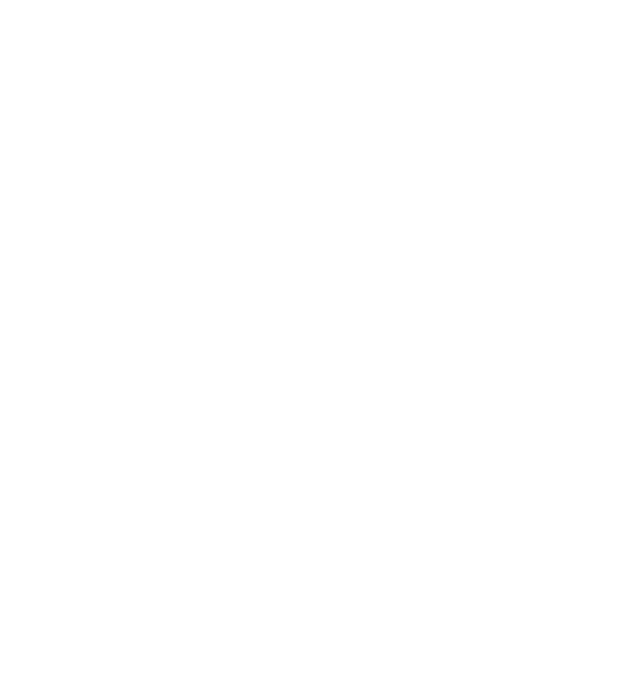
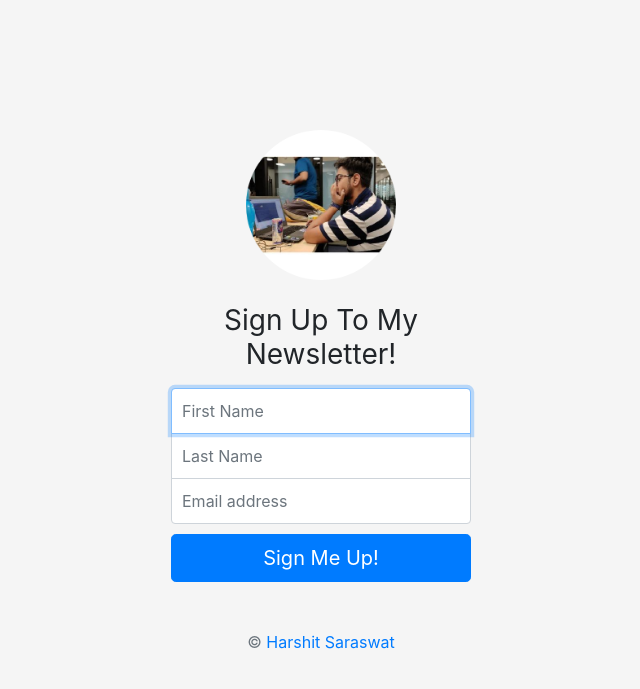
Before and after one commit to harshit-saraswat/Newsletter-Signup, a website: page index.html in a window 1280 px wide. Shown: the whole page, without its empty margins (319-959 px from the left). Drawn offline with nearby package versions, Linux system fonts and the light colour scheme.

Commit message:
UI and Form Data collection done

```diff
--- a/index.html
+++ b/index.html
@@ -1,11 +1,35 @@
-<!DOCTYPE html>
+<!doctype html>
 <html lang="en">
+
 <head>
-    <meta charset="UTF-8">
-    <meta name="viewport" content="width=device-width, initial-scale=1.0">
+    <meta charset="utf-8">
+    <meta name="viewport" content="width=device-width, initial-scale=1, shrink-to-fit=no">
     <title>Newsletter-Signup</title>
+    <link rel="stylesheet" href="https://stackpath.bootstrapcdn.com/bootstrap/4.5.0/css/bootstrap.min.css"
+        integrity="sha384-9aIt2nRpC12Uk9gS9baDl411NQApFmC26EwAOH8WgZl5MYYxFfc+NcPb1dKGj7Sk" crossorigin="anonymous">
+
+    <script src="https://code.jquery.com/jquery-3.5.1.slim.min.js"
+        integrity="sha384-DfXdz2htPH0lsSSs5nCTpuj/zy4C+OGpamoFVy38MVBnE+IbbVYUew+OrCXaRkfj"
+        crossorigin="anonymous"></script>
+    <script src="https://cdn.jsdelivr.net/npm/popper.js@1.16.0/dist/umd/popper.min.js"
+        integrity="sha384-Q6E9RHvbIyZFJoft+2mJbHaEWldlvI9IOYy5n3zV9zzTtmI3UksdQRVvoxMfooAo"
+        crossorigin="anonymous"></script>
+    <script src="https://stackpath.bootstrapcdn.com/bootstrap/4.5.0/js/bootstrap.min.js"
+        integrity="sha384-OgVRvuATP1z7JjHLkuOU7Xw704+h835Lr+6QL9UvYjZE3Ipu6Tp75j7Bh/kR0JKI"
+        crossorigin="anonymous"></script>
+
+    <link href="css/styles.css" rel="stylesheet">
 </head>
-<body>
 
+<body class="text-center">
+    <form action="/" method="POST" class="form-signin">
+        <img class="mb-4" src="images/harshit.png" alt="harshit-img" width="150" height="150">
+        <h1 class="h3 mb-3 font-weight-normal">Sign Up To My Newsletter!</h1>
+        <input type="text" name="fname" class="form-control top" placeholder="First Name" required autofocus>
+        <input type="text" name="lname" class="form-control middle" placeholder="Last Name" required>
+        <input type="email" name="email" class="form-control bottom" placeholder="Email address" required>
+
+        <button class="btn btn-lg btn-primary btn-block" type="submit">Sign Me Up!</button>
+        <p class="mt-5 mb-3 text-muted">&copy; <a href="https://github.com/harshit-saraswat">Harshit Saraswat</a></p>
+    </form>
 </body>
-</html>
--- /dev/null
+++ b/static/css/styles.css
@@ -0,0 +1,63 @@
+.bd-placeholder-img {
+    font-size: 1.125rem;
+    text-anchor: middle;
+    -webkit-user-select: none;
+    -moz-user-select: none;
+    -ms-user-select: none;
+    user-select: none;
+}
+
+html,
+body {
+  height: 100%;
+}
+
+body {
+  display: -ms-flexbox;
+  display: flex;
+  -ms-flex-align: center;
+  align-items: center;
+  padding-top: 40px;
+  padding-bottom: 40px;
+  background-color: #f5f5f5;
+}
+
+.form-signin {
+  width: 100%;
+  max-width: 330px;
+  padding: 15px;
+  margin: auto;
+}
+.form-signin .checkbox {
+  font-weight: 400;
+}
+.form-signin .form-control {
+  position: relative;
+  box-sizing: border-box;
+  height: auto;
+  padding: 10px;
+  font-size: 16px;
+}
+.form-signin .form-control:focus {
+  z-index: 2;
+}
+.top {
+  margin-bottom: -1px;
+  border-bottom-right-radius: 0;
+  border-bottom-left-radius: 0;
+}
+.middle {
+    border-radius: 0;
+    margin-bottom: -1px;
+}
+.bottom {
+  margin-bottom: 10px;
+  border-top-left-radius: 0;
+  border-top-right-radius: 0;
+}
+
+@media (min-width: 768px) {
+    .bd-placeholder-img-lg {
+        font-size: 3.5rem;
+    }
+}
```
Also changed, not shown: index.js (+17 -8 lines), static/images/harshit.png (added).
